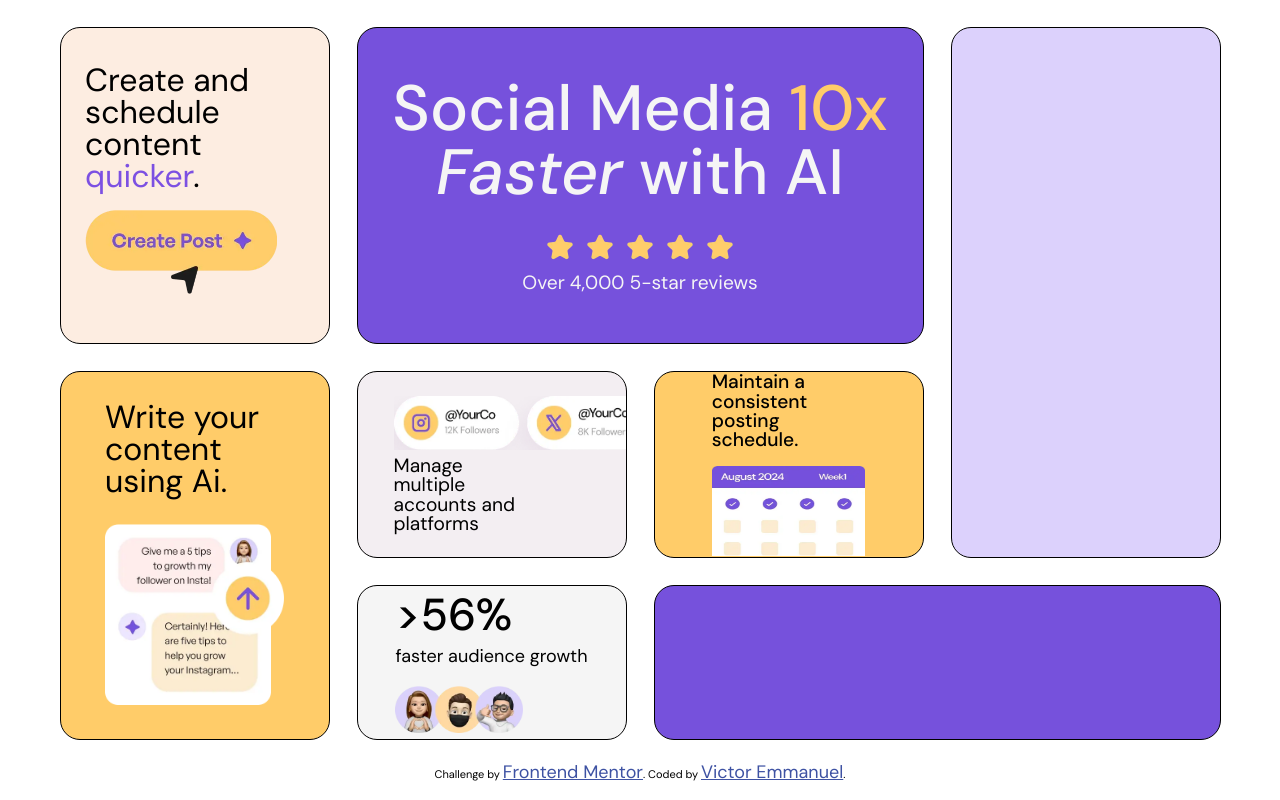
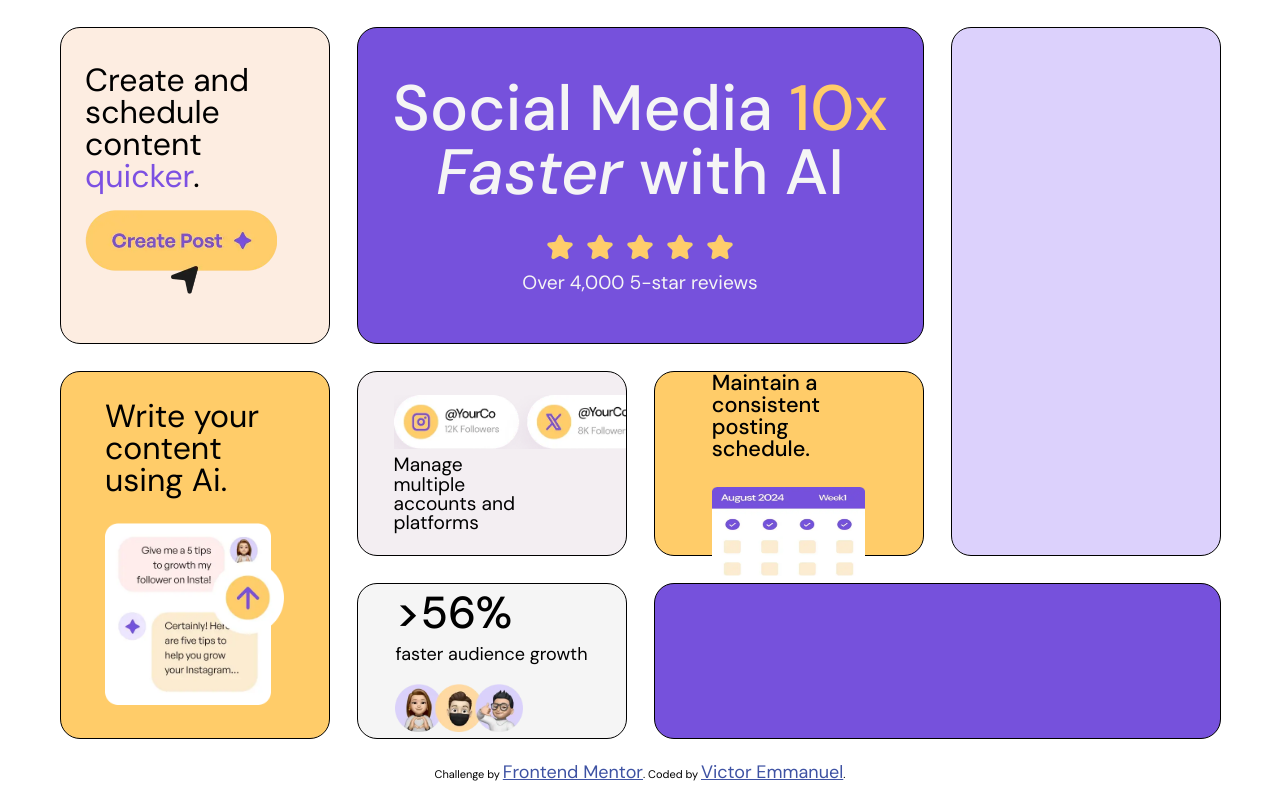
Before and after one commit to victor-web-dev/Bento-grid, a React (Vite) app: page / in a window 1280 px wide. Built offline with nearby package versions, Linux system fonts and the light colour scheme.

Commit message:
change: grid-item-maintain style

```diff
--- a/src/components/Grid/Grid.style.css
+++ b/src/components/Grid/Grid.style.css
@@ -145,11 +145,11 @@
 } */
 
 .grid-item-maintain p {
-  font-size: 1.5vw;
+  font-size: 1.7vw;
   width: 10ch;
   font-weight: var(--med-weight);
   line-height: 1;
-  padding-bottom: 0.65rem;
+  /* padding-bottom: 0.65rem; */
 }
 
 .grid-item-maintain img {
@@ -157,7 +157,7 @@
   height: 7vw;
   /* align-self: flex-end; */
   position: relative;
-  top: 5px;
+  top: 27px;
 }
 
 .grid-item-grow {
```
